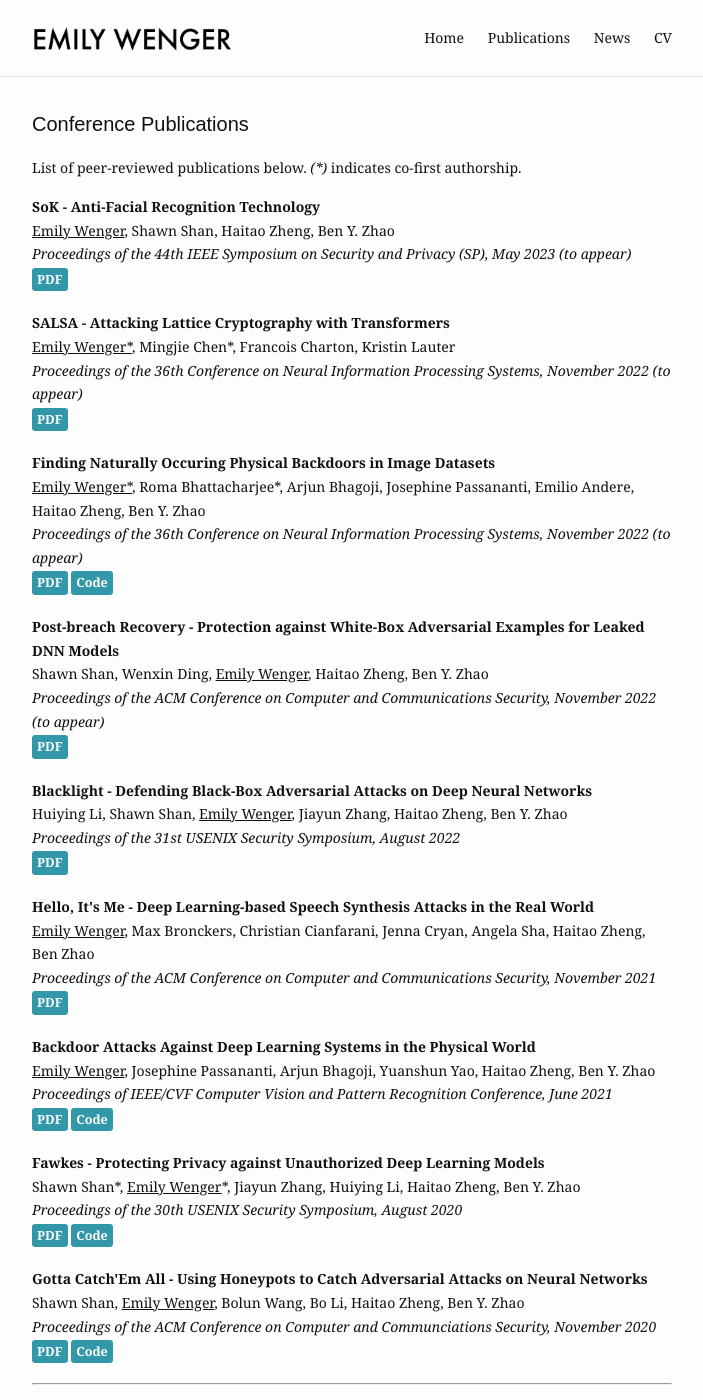
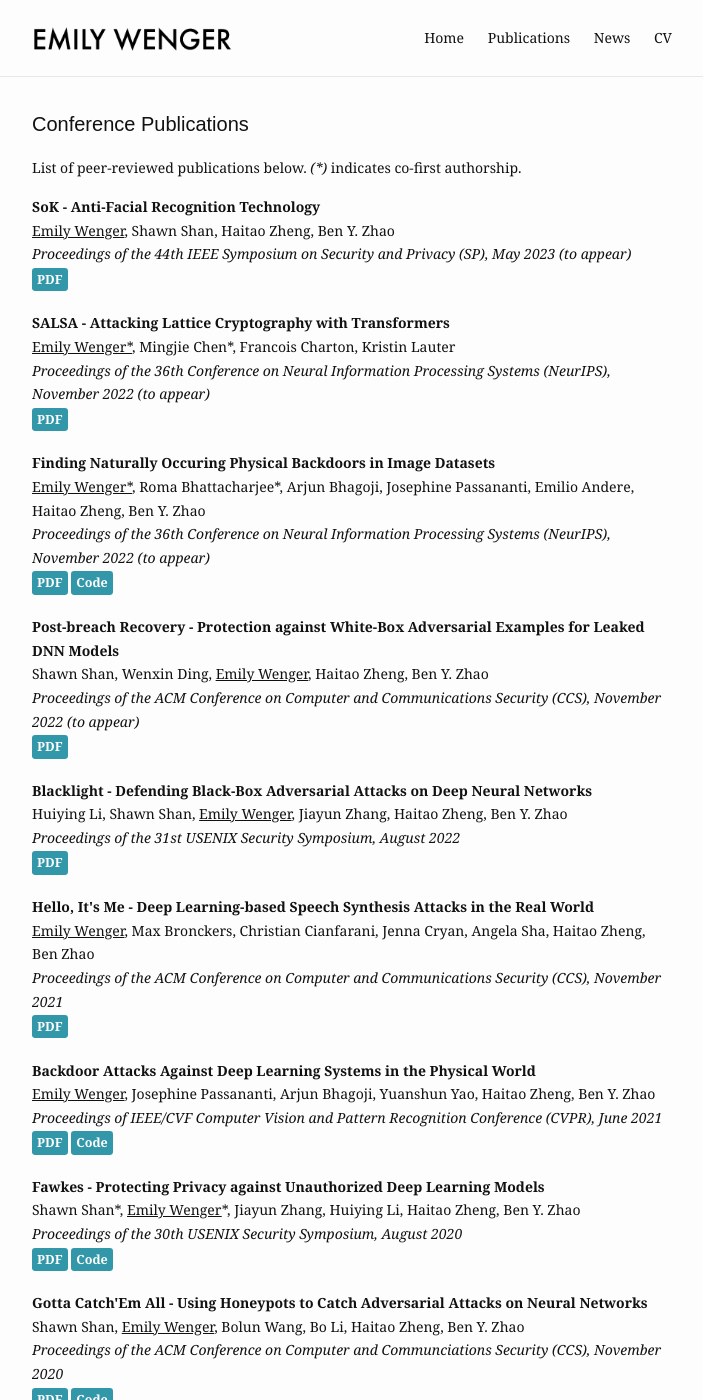
Before and after one commit to emilywenger/emilywenger.github.io, a Jekyll site: the page built from publications.md, in a window 1280 px wide and 1400 px high. Shown: the whole window, without its empty margins (288-991 px from the left). Built offline with Jekyll 4.4.1, drawn with Linux system fonts in a browser that asks for light colours.

Commit message:
fixed abbrevs

```diff
--- a/publications.md
+++ b/publications.md
@@ -12,19 +12,19 @@ publications:
 
 - title: SALSA - Attacking Lattice Cryptography with Transformers
   authors: <u>Emily Wenger*</u>, Mingjie Chen*, Francois Charton, Kristin Lauter
-  conference: Proceedings of the 36th Conference on Neural Information Processing Systems, November 2022 (to appear)
+  conference: Proceedings of the 36th Conference on Neural Information Processing Systems (NeurIPS), November 2022 (to appear)
   paperlink: https://arxiv.org/pdf/2207.04785.pdf
   codelink: NA
 
 - title: Finding Naturally Occuring Physical Backdoors in Image Datasets
   authors: <u>Emily Wenger*</u>, Roma Bhattacharjee*, Arjun Bhagoji, Josephine Passananti, Emilio Andere, Haitao Zheng, Ben Y. Zhao
-  conference: Proceedings of the 36th Conference on Neural Information Processing Systems, November 2022 (to appear)
+  conference: Proceedings of the 36th Conference on Neural Information Processing Systems (NeurIPS), November 2022 (to appear)
   paperlink: https://arxiv.org/pdf/2206.10673.pdf
   codelink: https://uchicago-sandlab.github.io/naturalbackdoors/
 
 - title: Post-breach Recovery - Protection against White-Box Adversarial Examples for Leaked DNN Models
   authors: Shawn Shan, Wenxin Ding, <u>Emily Wenger</u>, Haitao Zheng, Ben Y. Zhao
-  conference: Proceedings of the ACM Conference on Computer and Communications Security, November 2022 (to appear)
+  conference: Proceedings of the ACM Conference on Computer and Communications Security (CCS), November 2022 (to appear)
   paperlink: https://arxiv.org/pdf/2205.10686.pdf
   codelink: NA
 
@@ -36,13 +36,13 @@ publications:
 
 - title: Hello, It's Me - Deep Learning-based Speech Synthesis Attacks in the Real World
   authors: <u>Emily Wenger</u>, Max Bronckers, Christian Cianfarani, Jenna Cryan, Angela Sha, Haitao Zheng, Ben Zhao
-  conference: Proceedings of the ACM Conference on Computer and Communications Security, November 2021
+  conference: Proceedings of the ACM Conference on Computer and Communications Security (CCS), November 2021
   paperlink: https://people.cs.uchicago.edu/~ravenben/publications/pdf/voiceml-ccs21.pdf
   codelink: NA
 
 - title: Backdoor Attacks Against Deep Learning Systems in the Physical World
   authors: <u>Emily Wenger</u>, Josephine Passananti, Arjun Bhagoji, Yuanshun Yao, Haitao Zheng, Ben Y. Zhao
-  conference: Proceedings of IEEE/CVF Computer Vision and Pattern Recognition Conference, June 2021
+  conference: Proceedings of IEEE/CVF Computer Vision and Pattern Recognition Conference (CVPR), June 2021
   paperlink: https://arxiv.org/pdf/2006.14580.pdf
   codelink: https://github.com/emilywenger/real_backdoor
 
@@ -54,7 +54,7 @@ publications:
 
 - title: Gotta Catch'Em All - Using Honeypots to Catch Adversarial Attacks on Neural Networks
   authors: Shawn Shan, <u>Emily Wenger</u>, Bolun Wang, Bo Li, Haitao Zheng, Ben Y. Zhao
-  conference: Proceedings of the ACM Conference on Computer and Communciations Security, November 2020
+  conference: Proceedings of the ACM Conference on Computer and Communciations Security (CCS), November 2020
   paperlink: https://arxiv.org/pdf/1904.08554.pdf
   codelink: https://github.com/Shawn-Shan/trapdoor
 
```
